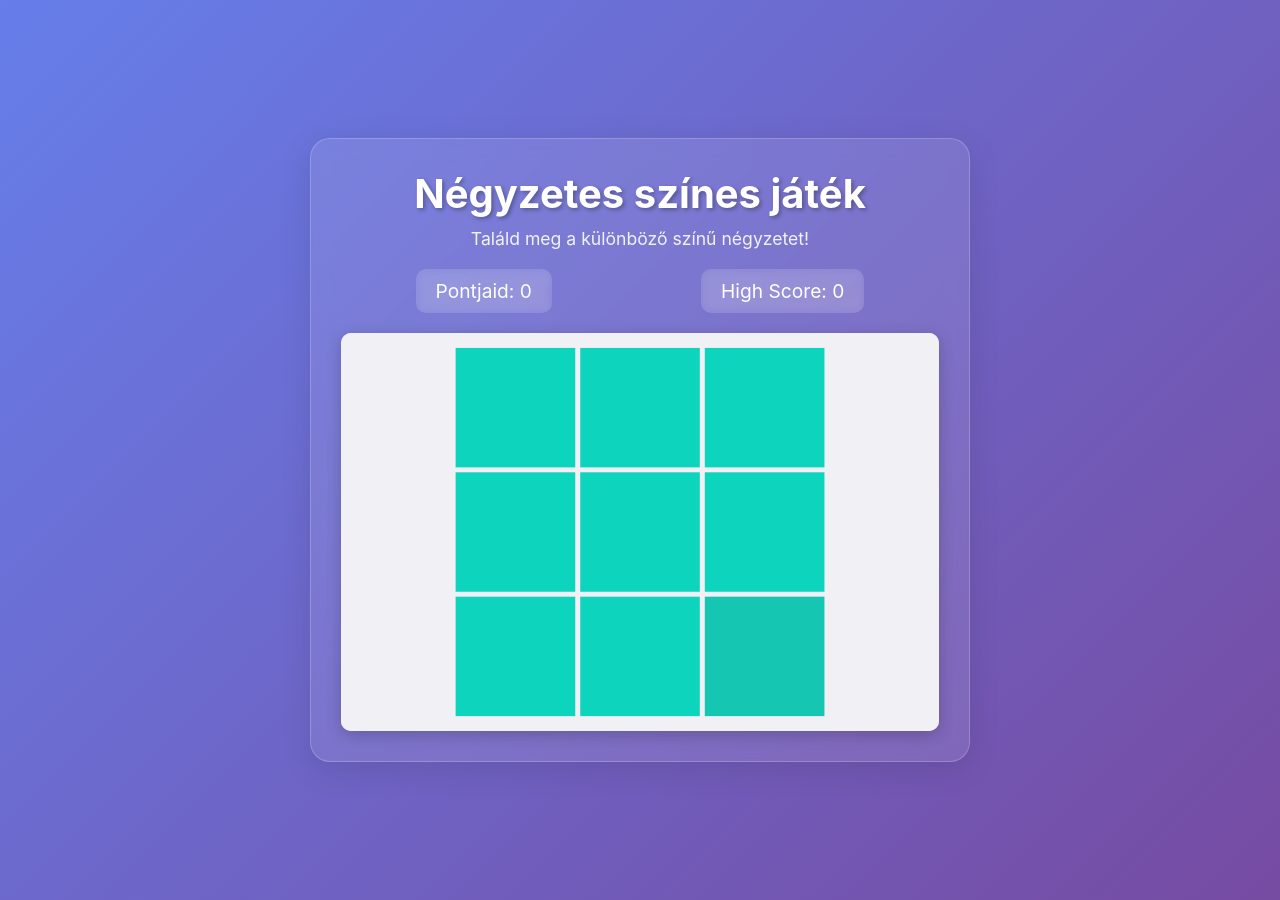
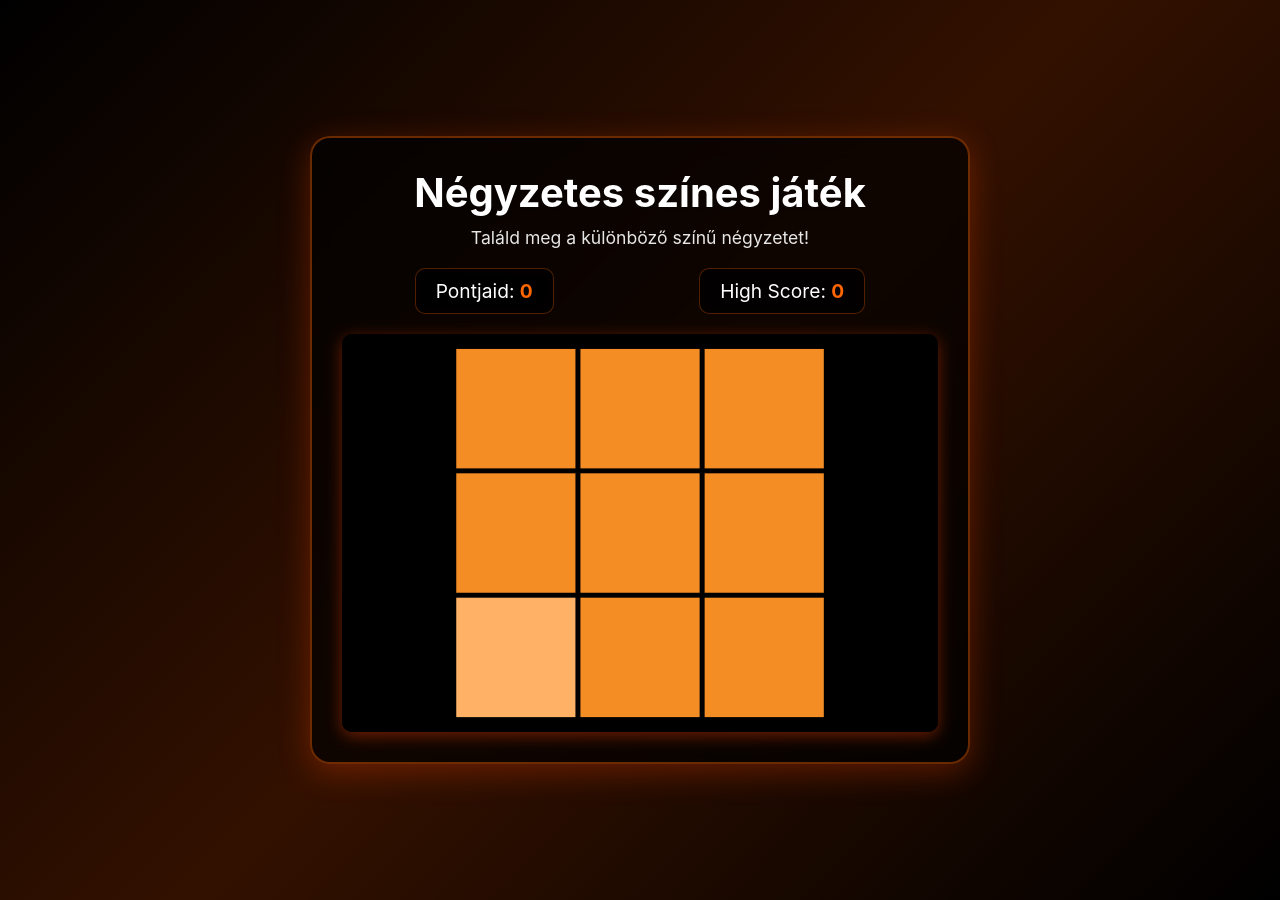
Before and after one commit to forcemagic/forcemagic.github.io, a Jekyll site: the page szinozon.html, which Jekyll copies as it is, in a window 1280 px wide. Built offline with Jekyll 4.4.1, drawn with Linux system fonts in a browser that asks for light colours.

Commit message:
Convert color square game to AMOLED dark theme with red-black-orange transitions
Co-authored-by: forcemagic <25160976+forcemagic@users.noreply.github.com>

```diff
--- a/szinozon.html
+++ b/szinozon.html
@@ -20,7 +20,7 @@
 
         body {
             font-family: -apple-system, BlinkMacSystemFont, 'Segoe UI', Roboto, sans-serif;
-            background: linear-gradient(135deg, #667eea 0%, #764ba2 100%);
+            background: linear-gradient(135deg, #000000 0%, #331100 50%, #000000 100%);
             min-height: 100vh;
             display: flex;
             justify-content: center;
@@ -30,12 +30,12 @@
         }
 
         .game-container {
-            background: rgba(255, 255, 255, 0.1);
+            background: rgba(0, 0, 0, 0.7);
             backdrop-filter: blur(10px);
             border-radius: 20px;
             padding: 30px;
-            box-shadow: 0 8px 32px rgba(0, 0, 0, 0.1);
-            border: 1px solid rgba(255, 255, 255, 0.2);
+            box-shadow: 0 8px 32px rgba(255, 69, 0, 0.3);
+            border: 2px solid rgba(255, 102, 0, 0.4);
             max-width: 660px;
             width: 100%;
         }
@@ -88,11 +88,18 @@
         }
 
         .score-item {
-            background: rgba(255, 255, 255, 0.1);
+            background: rgba(0, 0, 0, 0.5);
             padding: 10px 20px;
             border-radius: 10px;
             backdrop-filter: blur(5px);
             white-space: nowrap;
+            border: 1px solid rgba(255, 102, 0, 0.3);
+            color: #ffffff;
+        }
+
+        .score-item span {
+            color: #ff6600;
+            font-weight: bold;
         }
 
         @media (max-width: 400px) {
@@ -105,9 +112,9 @@
             position: relative;
             width: 100%;
             padding-bottom: 66.67%; /* 400/600 = 0.6667 to maintain aspect ratio */
-            background: #f0f0f5;
+            background: #000000;
             border-radius: 10px;
-            box-shadow: 0 4px 16px rgba(0, 0, 0, 0.2);
+            box-shadow: 0 4px 16px rgba(255, 69, 0, 0.4);
         }
 
         #gameCanvas {
@@ -134,14 +141,16 @@
         }
 
         .modal-content {
-            background: rgba(255, 255, 255, 0.95);
-            color: #333;
+            background: linear-gradient(135deg, #1a0600 0%, #330c00 50%, #1a0600 100%);
+            color: #ffffff;
             padding: 40px;
             border-radius: 20px;
             text-align: center;
             max-width: 400px;
             width: 90%;
             margin: 20px;
+            border: 2px solid rgba(255, 102, 0, 0.4);
+            box-shadow: 0 8px 32px rgba(255, 69, 0, 0.3);
         }
 
         @media (max-width: 500px) {
@@ -153,7 +162,7 @@
         .modal-content h2 {
             font-size: 2em;
             margin-bottom: 20px;
-            color: #764ba2;
+            color: #ff6600;
         }
 
         .modal-content p {
@@ -162,7 +171,7 @@
         }
 
         .play-again-btn {
-            background: linear-gradient(135deg, #667eea 0%, #764ba2 100%);
+            background: linear-gradient(135deg, #ff4500 0%, #ff6600 100%);
             color: white;
             border: none;
             padding: 15px 30px;
@@ -278,13 +287,15 @@
             }
 
             generateSquares() {
-                const hue = Math.random() * 360;
-                const baseSaturation = 80 + Math.random() * 20;
-                const baseLightness = 40 + Math.random() * 20;
+                // Use warm colors (reds, oranges, yellows) for better visibility on black background
+                const warmHues = [0, 15, 30, 45, 60]; // Red to yellow range
+                const hue = warmHues[Math.floor(Math.random() * warmHues.length)];
+                const baseSaturation = 85 + Math.random() * 15; // Higher saturation for better visibility
+                const baseLightness = 50 + Math.random() * 25; // Brighter colors for black background
 
-                // Minimum difference thresholds
-                const MIN_SATURATION_DIFF = 5;
-                const MIN_LIGHTNESS_DIFF = 5;
+                // Minimum difference thresholds - adjusted for warm colors
+                const MIN_SATURATION_DIFF = 8;
+                const MIN_LIGHTNESS_DIFF = 8;
 
                 // Generate different square color with minimum difference
                 let diffSaturation, diffLightness;
```
Also changed, not shown: other parts of szinozon.html (+7 -7 lines).
